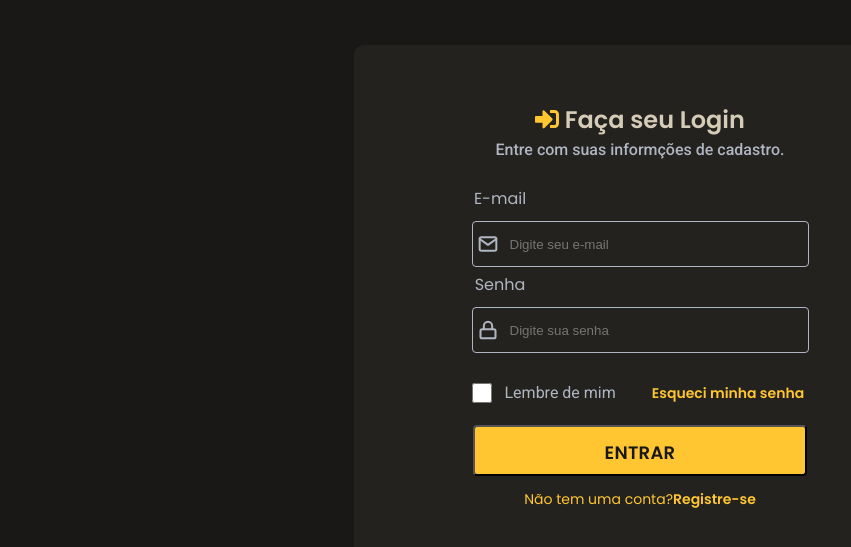
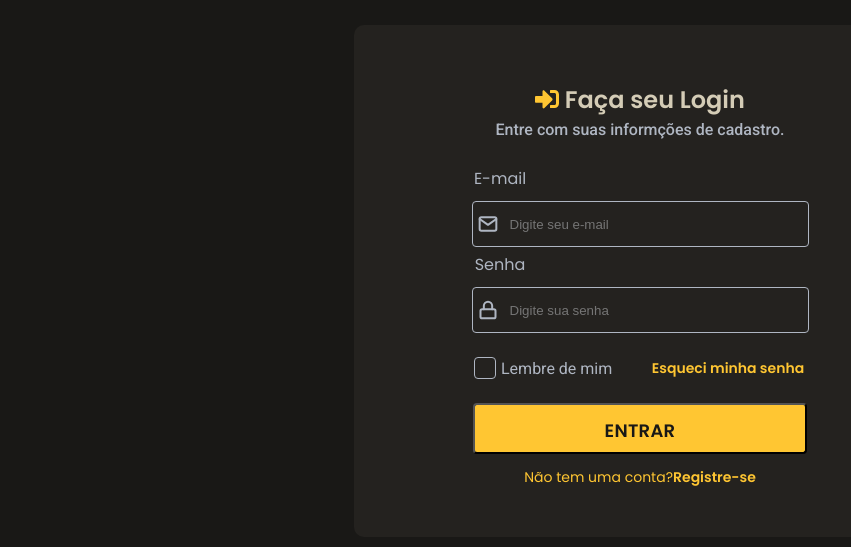
Before and after one commit to Jeanaraga/Form-de-Login---Rocktseat, a plain HTML site: page index.html in a window 1280 px wide. Shown: the part 71-618 px from the top of the page, without its empty margins (0-851 px from the left). Drawn offline with Linux system fonts and the light colour scheme.

Commit message:
Arrumando o checkbox

```diff
--- a/assets/css/style.css
+++ b/assets/css/style.css
@@ -27,7 +27,7 @@
      height: 512px;
      background-color: var(--form-background);
      border-radius: 10px;
-     margin: 40px auto 0 auto;
+     margin: 20px auto 20px auto;
      display: flex;
      flex-direction: column;
      text-align: center;
@@ -114,22 +114,8 @@
     border: 1.5px solid var(--primary-color);
 }
 
-.check input {
-    width: 20px;
-    height: 20px;
-    border: 1px solid #868686;
-    border-radius: 4px;
-    background: var(--form-background);
-    position: relative;
-    left: -100px;
-    top: 10px;
-}
 
-#lembre:checked {
-    background-color: var(--primary-color);
-}
-
-.check label {
+.check-span label {
     color: var(--text-base);
     font-family: Roboto;
     font-style: normal;
@@ -137,8 +123,8 @@
     font-size: 16px;
     line-height: 19px;
     position: relative;
-    left: -92px;
-    top: 5px;
+    left: 105px;
+    top: 3px;
 }
 
 .span span {
@@ -150,7 +136,7 @@
     line-height: 21px;
     position: relative;
     left: 88px;
-    top: -20px;
+    top: -23px;
     cursor: pointer;
 }
 
@@ -181,3 +167,35 @@
     line-height: 21px;
     cursor: pointer;
 }
+
+.content {
+    display: flex ;
+}
+
+#checkbox-label {
+    cursor: pointer;
+    border: 1px solid var(--text-base);
+    width: 20px;
+    height: 20px;
+    border-radius: 4px;
+    position: relative;
+    left: 100px;
+    top: 4px;
+}
+
+#checkbox-label span {
+    display: block;
+    width: 100%;
+    height: 100%;
+
+}
+
+#lembre {
+    position: absolute;
+    opacity: 0;
+}
+
+#lembre:checked + #checkbox-label span:nth-child(1) {
+    background-color: var(--primary-color);
+    background-image: url(/assets/images/check.svg);
+}
--- a/index.html
+++ b/index.html
@@ -42,8 +42,16 @@
                         </div>
                     </div>
                     <div class="check">
-                        <input type="checkbox" name="lembre" id="lembre">
-                        <label for="lembre">Lembre de mim</label>
+                        <div class="content">
+                            <input type="checkbox" name="lembre" id="lembre">
+                            <label for="lembre" id="checkbox-label">
+                                <span>
+                                </span>
+                            </label>
+                            <div class="check-span">
+                                <label for="lembre">Lembre de mim</label>
+                            </div>
+                        </div>
                         <div class="span">
                             <span>Esqueci minha senha</span>
                         </div>
```
